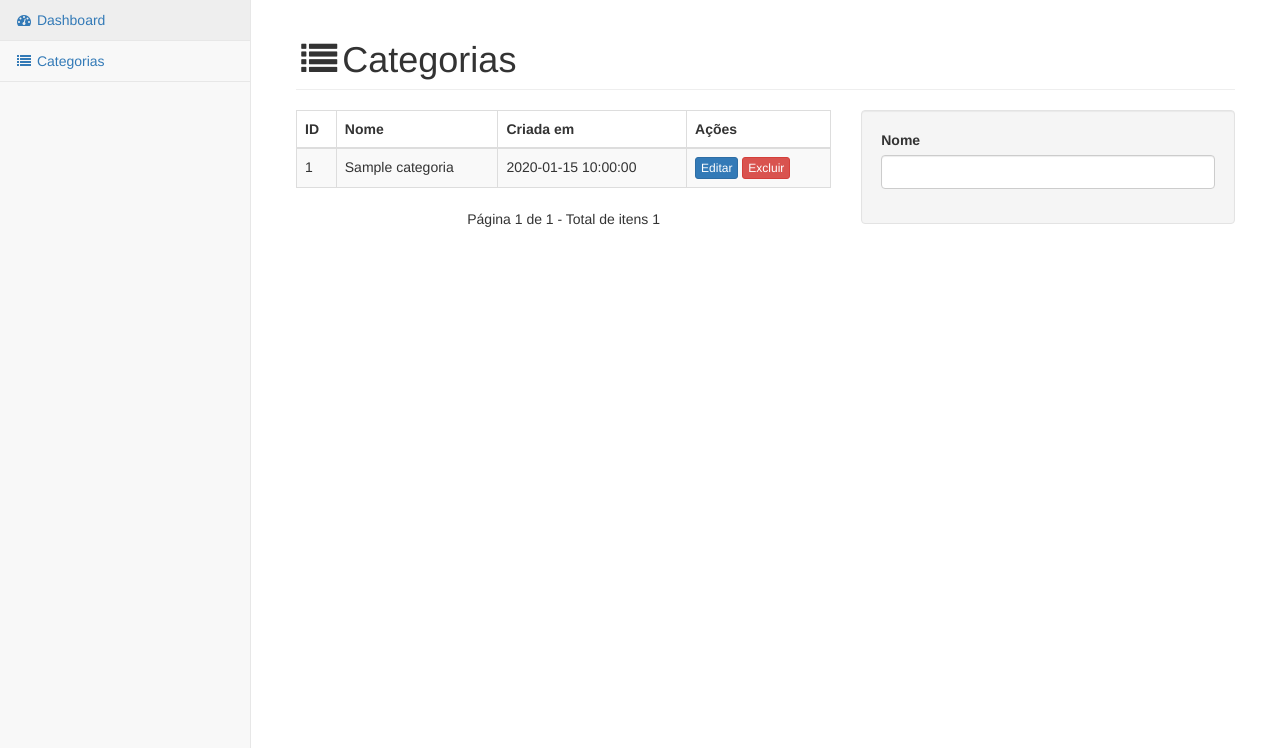
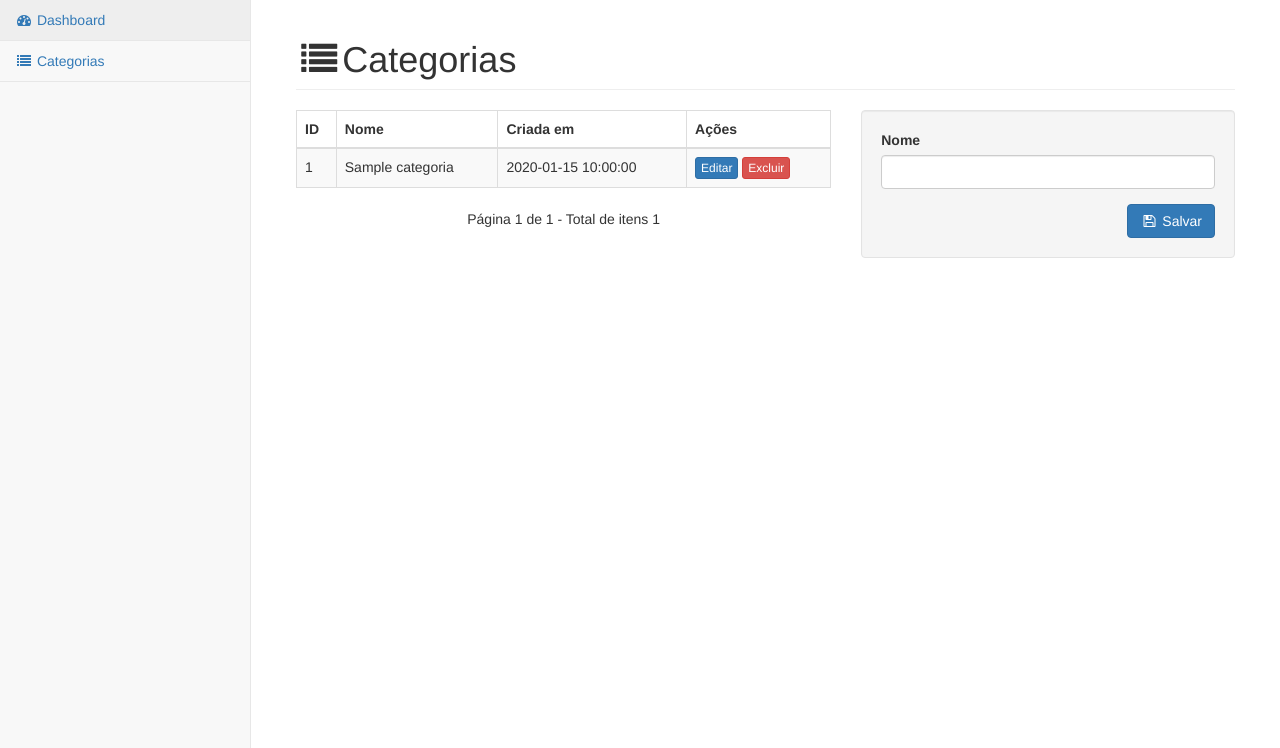
Before and after one commit to mariosmello/dave, a Laravel app: template resources/views/categoria/index.blade.php in a window 1280 px wide. Shown: the part 51-799 px from the top of the page. Run offline with Laravel 8, Linux system fonts and the light colour scheme; the template is opened without the code that fills it: most values are stand-ins (such as "Sample title", 1, 10 or a date in 2020); some libraries are stand-ins or nearby versions.

Commit message:
salvar um categoria com validação

```diff
--- a/app/Http/routes.php
+++ b/app/Http/routes.php
@@ -13,4 +13,17 @@
 
 Route::controller('/auth', 'Auth\AuthController');
 Route::get('/', 'DashboardController@index');
-Route::get('/categorias', ['middleware' => 'auth', 'uses' => 'CategoriaController@index']);
+
+Route::group(['middleware' => 'auth'], function()
+{
+
+    Route::group(['prefix' => 'categorias'], function()
+    {
+        Route::get('',                  ['as' => 'categoria.index',     'uses' => 'CategoriaController@index']);
+        Route::post('salvar',            ['as' => 'categoria.store',     'uses' => 'CategoriaController@store']);
+        Route::get('editar/{$id}',      ['as' => 'categoria.edit',      'uses' => 'CategoriaController@edit']);
+        Route::post('atualizar/{$id}',   ['as' => 'categoria.update',    'uses' => 'CategoriaController@update']);
+        Route::get('remover/{$id}',     ['as' => 'categoria.destroy',   'uses' => 'CategoriaController@destroy']);
+    });
+
+});
--- a/resources/views/categoria/index.blade.php
+++ b/resources/views/categoria/index.blade.php
@@ -3,6 +3,8 @@
 @section('conteudo')
 
     <h1 class="page-header"><i class="fa fa-fw fa-list"></i>Categorias</h1>
+
+    @include('partials.alertas')
 
     <div class="row">
         <div class="col-md-7">
@@ -23,8 +25,8 @@
                         <td>{!! $categoria->nome !!}</td>
                         <td>{!! $categoria->created_at !!}</td>
                         <td>
-                            <button class="btn btn-primary btn-xs">Editar</button>
-                            <button class="btn btn-danger btn-xs">Excluir</button>
+                            <a href="{!! route('categoria.edit', $categoria->id) !!}" class="btn btn-primary btn-xs">Editar</a>
+                            <a href="{!! route('categoria.destroy', $categoria->id) !!}" class="btn btn-danger btn-xs">Excluir</a>
                         </td>
                     </tr>
                 @endforeach
@@ -44,13 +46,18 @@
         <div class="col-md-5">
 
             <div class="well">
-                {!! Form::open(array('url' => 'foo/bar')) !!}
+                {!! Form::open(array('route' => 'categoria.store')) !!}
                 <div class="form-group">
                     {!! Form::label('nome', 'Nome', array('class' => 'form-label')) !!}
                     {!! Form::text('nome', null, ['class' => 'form-control']) !!}
                 </div>
                 <div class="row">
-
+                    <div class="col-md-12 text-right">
+                        <button class="btn btn-primary" type="submit">
+                            <i class="fa fa-fw fa-save"></i>
+                            Salvar
+                        </button>
+                    </div>
                 </div>
                 {!! Form::close() !!}
             </div>
```
Also changed, not shown: app/Http/Controllers/CategoriaController.php (+32 -2 lines), resources/views/partials/alertas.blade.php (added, +10 -0 lines).
